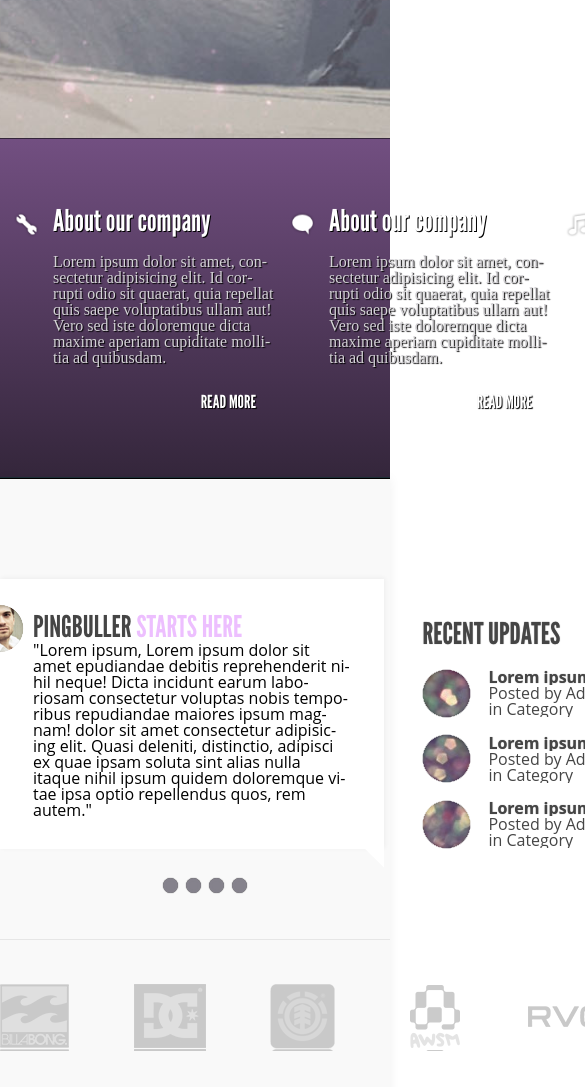
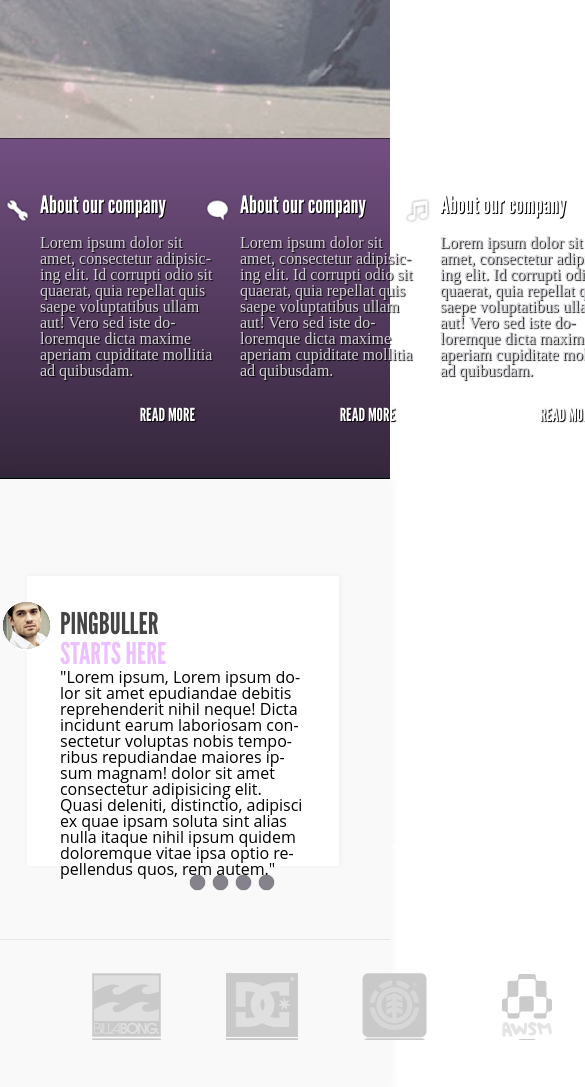
Before and after one commit to Not-a-whale/Pingbuller, a website: page index.html in a window 390 px wide. Shown: the part 707-1794 px from the top of the page, 585 px wide, since content can reach past the window. Drawn offline with Linux system fonts and the light colour scheme.

Commit message:
some responsive fixed

```diff
--- a/index.html
+++ b/index.html
@@ -2,7 +2,6 @@
 <html lang="en">
 <head>
     <meta charset="UTF-8">
-    <meta name="viewport" content="width=device-width, initial-scale=1.0">
     <meta http-equiv="X-UA-Compatible" content="ie=edge">
     <link rel="stylesheet" href="./sass/reset.css">
     <link rel="stylesheet" href="./css/main.css">
--- a/sass/components/_base.scss
+++ b/sass/components/_base.scss
@@ -17,7 +17,4 @@ body {
 .wrapper {
     width: 96rem;
     margin: 0 auto;
-    @include respond(md) {
-        width: 76.8rem;
-    }
 } // defines overall wrapper for the page
--- a/sass/components/_header.scss
+++ b/sass/components/_header.scss
@@ -21,14 +21,6 @@
         align-items: center;
         justify-content: space-between;
         padding-top: 7rem;
-
-        @include respond(md) {
-            height: 17.5rem;
-            display: flex;
-            flex-direction: column;
-            align-items: flex-start;
-            align-content: space-between;
-        }
 
         @include header-footer-menu () {
 
@@ -61,13 +53,17 @@
 
         &--1 {
             @include arrow-generator (-45deg, left, .5vw);//mixin for arrows
+
+            @include respond(md) {
+                @include arrow-generator (-45deg, left, 1.5vw);
+            }
         } //1
 
         &--2 {
             @include arrow-generator (-225deg, right, 6.5rem);//mixin for arrows
 
             @include respond(md) {
-                @include arrow-generator (-225deg, right, -3.5rem);
+                @include arrow-generator (-225deg, right, 7.5rem);
             }
         } //2
     } // code for arrows ends
@@ -128,4 +124,15 @@
     &__slider {
         @include slider-generator(1.7rem, 1.7rem, #f5f5f5, 47.5rem, 67.5rem); //a mixin for slider bullet-ponts
     }
+
+} //.header ends
+
+@include respond(md) {
+    .header__menu {
+        height: 17.5rem;
+        display: flex;
+        flex-direction: column;
+        align-items: flex-start;
+        align-content: space-between;
+    }
 }
--- a/sass/components/_main.scss
+++ b/sass/components/_main.scss
@@ -19,11 +19,18 @@
             display: flex;
             flex-direction: row;
             justify-content: center;
+            width: 29rem;
+
+            @include respond (md) {
+                width: 20rem;
+            }
+
             &_icon {
                 display: flex;
                 justify-content: center;
                 position: relative;
-                top: .6rem;
+                top: 0.5rem;
+                left: -1rem;
                 width: 5.3rem;
 
                 img {
@@ -40,6 +47,9 @@
                     font-family: $main-font;
                     color: #fff;
                     text-shadow: 1px 1px #000000;
+                    @include respond (md) {
+                        font-size: 2.4rem;
+                    }
                 }
 
                 p {
@@ -48,7 +58,6 @@
                     color: #d4d2d6;
                     text-align: left;
                     hyphens: auto;
-                    width: 22.3rem;
                     margin-top: 1.8rem;
                 }
 
@@ -69,6 +78,9 @@
                 }
 
             }
+        }
+        &--about:first-child {
+            margin-left: 1.5rem;
         }
 
         &--underline {
@@ -102,11 +114,14 @@
                 margin-right: 0;
                 padding: 3.3rem;
                 background: #fff;
+
                 @include triangle-generator (1.4rem, bottom, #fff, 45deg, 25.5rem, 37rem); // triangle for a comment box
 
 
                 @include respond(md) {
-                    width: 50%;
+                    width: 31.2rem;
+                    margin: 9.7rem 2.7rem 0;
+                    height: 29rem;
                 }
 
                 &_icon {
@@ -120,8 +135,15 @@
                     color: $primary-color;
                     font-size: 3rem;
                     text-transform: uppercase;
+                    @include respond (md) {
+                        display: block;
+                        font-style: 2.4rem;
+                    }
                     span {
                         color: #edbfff;
+                        @include respond (md) {
+                            display: block;
+                        }
                     }
                 } // main__description--comment_heading ends
 
@@ -129,6 +151,9 @@
                     font-family: 'Open Sans', sans-serif;
                     font-size: 1.6rem;
                     hyphens: auto;
+                    @include respond (md) {
+
+                    }
                 } // text-styling
             } // the end of the main__description--comment block
 
@@ -137,11 +162,12 @@
                 flex-direction: column;
                 justify-content: space-between;
                 height: 26.5rem;
-                margin-top: 14em;
+                margin-top: 14rem;
                 width: 44.5rem;
 
                 @include respond(md) {
-                    width: 45%;
+                    width: 34rem;
+                    margin: 12.9rem 1rem 0 0;
                 }
 
                 &_heading {
```
Also changed, not shown: css/main.css.
